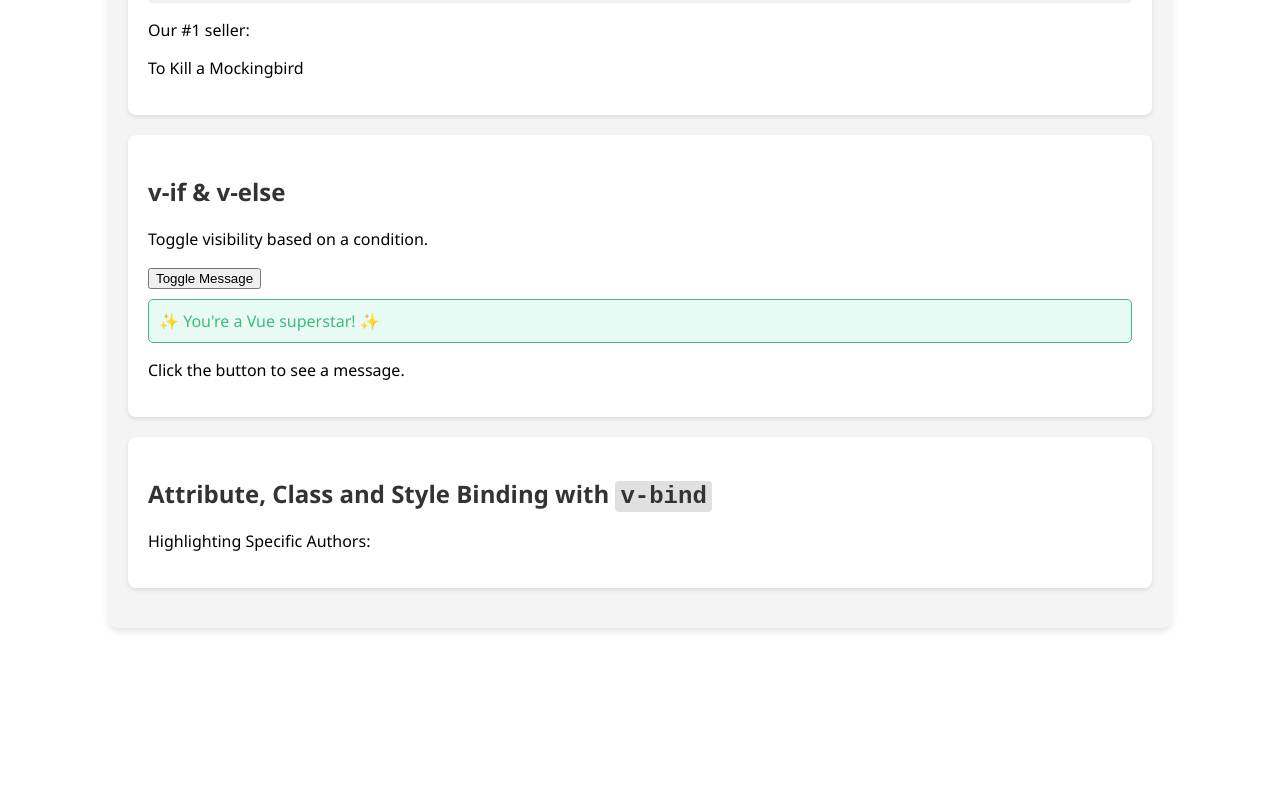
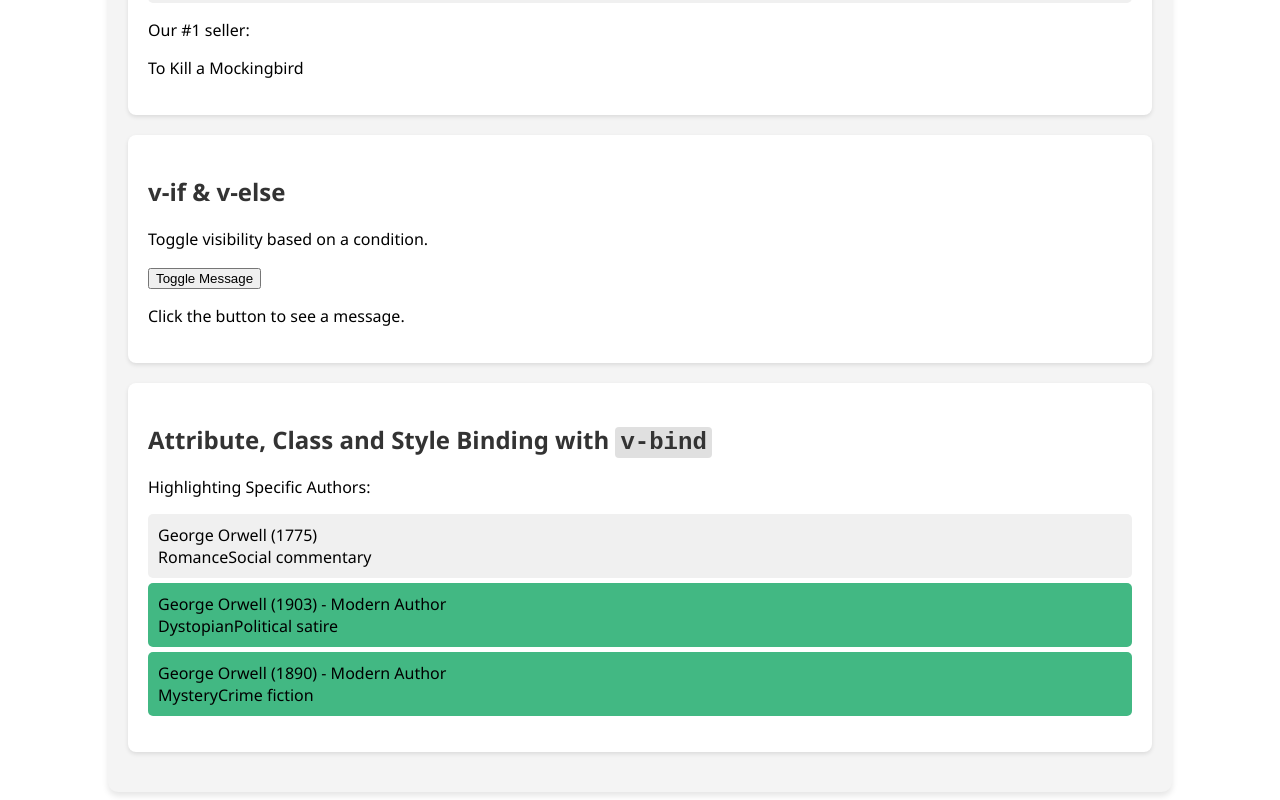
Before and after one commit to GuaoHu/ghu-library, a Vue app: page / in a window 1280 px wide. Shown: the part 2068-2868 px from the top of the page. Before the commit the page ends 2704 px from the top, so only its background shows below. Built offline with nearby package versions, Linux system fonts and the light colour scheme.

Commit message:
Activity 13: Toggle the message visibility when the button is clicked.

```diff
--- a/src/components/JSON.vue
+++ b/src/components/JSON.vue
@@ -103,15 +103,29 @@
       <h2>v-if & v-else</h2>
       <p>Toggle visibility based on a condition.</p>
       <!-- Activity 13: Toggle the message visibility when the button is clicked. -->
-      <!-- TODO: CODE TO TOGGLE MESSAGE VISIBILITY HERE. Hint: Use the v-if directive. -->
       <button @click="showMessage = !showMessage">Toggle Message</button>
-      <p class="message success">✨ You're a Vue superstar! ✨</p>
-      <p>Click the button to see a message.</p>
+      <p v-if="showMessage" class="message success">✨ You're a Vue superstar! ✨</p>
+      <p v-else>Click the button to see a message.</p>
     </section>
 
     <section class="lab-section">
       <h2>Attribute, Class and Style Binding with <code>v-bind</code></h2>
       <p>Highlighting Specific Authors:</p>
+      <ul>
+        <li
+          v-for="author in authors"
+          :key="author.id"
+          :class="{ highlight: author.birthYear > 1850 }"
+        >
+          {{ author.name }} ({{ author.birthYear }})
+          <span v-show="author.birthYear > 1850"> - Modern Author</span>
+          <div class="genres">
+            <span v-for="genre in author.genres" :key="genre" class="genre-tag">
+              {{ genre }}
+            </span>
+          </div>
+        </li>
+      </ul>
     </section>
   </div>
 </template>
```
